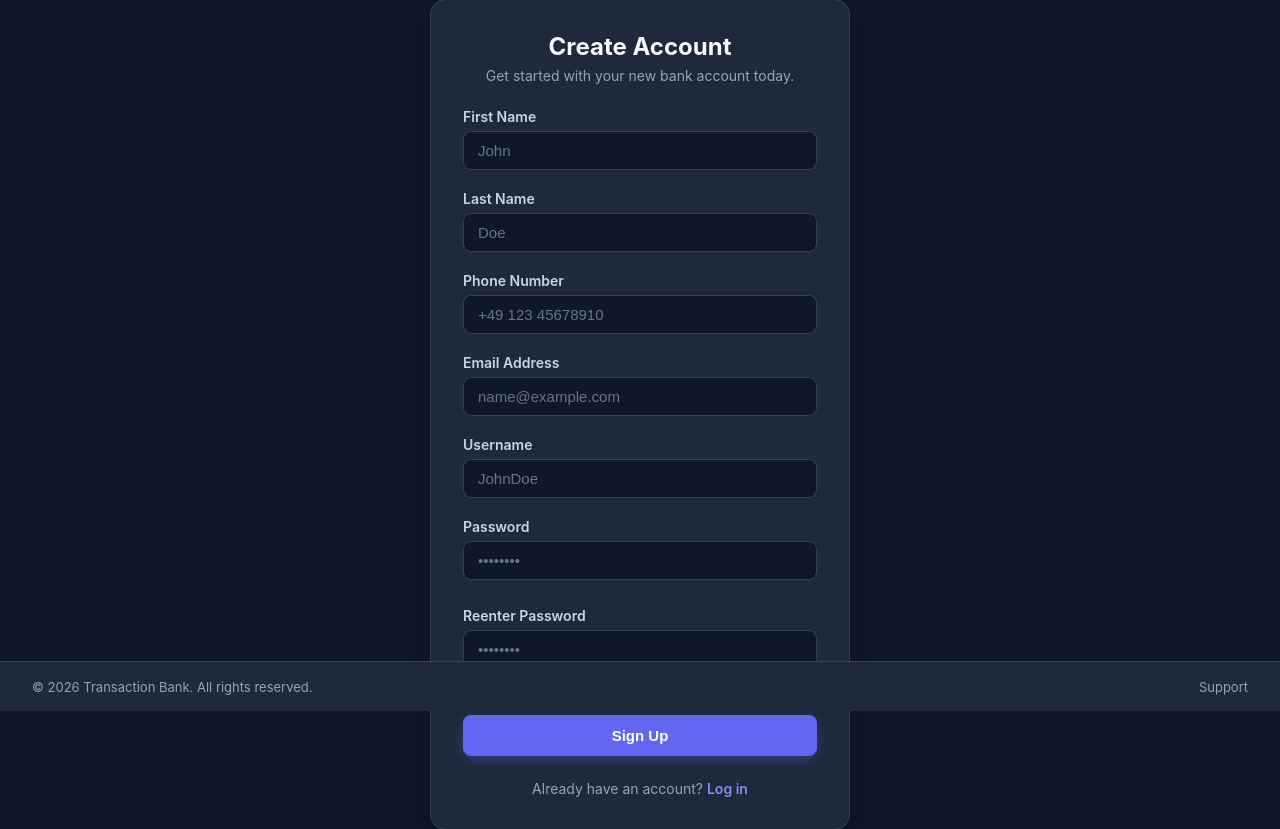
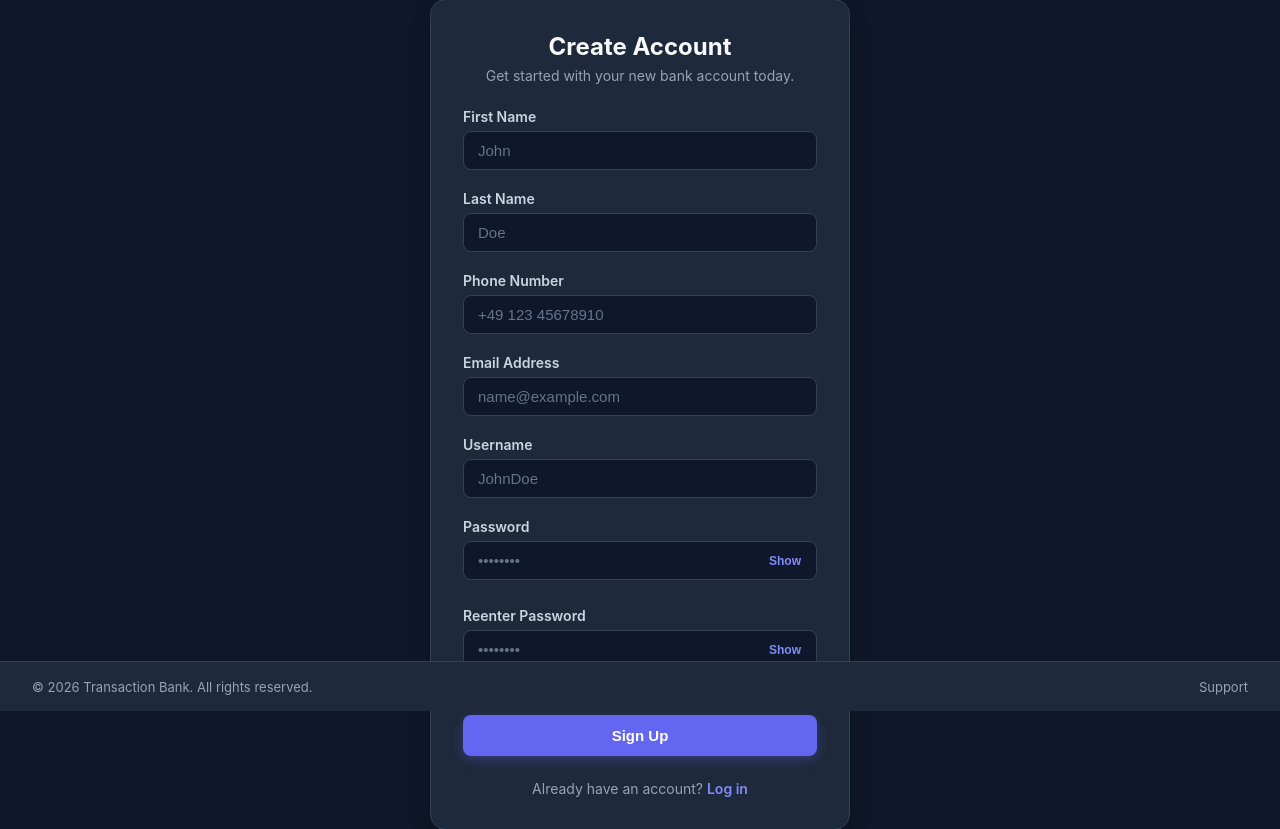
Before and after one commit to bardiaghiaszade/financial-platform, a Flask app: page /signup in a window 1280 px wide. Shown: the part 89-918 px from the top of the page. Run offline with Flask 3, Linux system fonts and the light colour scheme.

Commit message:
password container and toggle part added

```diff
--- a/static/style.css
+++ b/static/style.css
@@ -175,7 +175,35 @@
   color: #16a34a;
 }
 
+.password-container {
+  position: relative;
+  width: 100%;
+}
 
+.password-container input {
+  padding-right: 60px;
+}
+
+.password-toggle {
+  position: absolute;
+  right: 12px;
+  top: 50%;
+  transform: translateY(-50%);
+
+  border: none;
+  background: transparent;
+
+  color: #818cf8;
+  font-size: 12px;
+  font-weight: 600;
+
+  cursor: pointer;
+  padding: 4px;
+}
+
+.password-toggle:hover {
+  color: #a5b4fc;
+}
 
    label {
      font-size: 14px;
--- a/templates/login.html
+++ b/templates/login.html
@@ -39,7 +39,9 @@
                 <div class="form-header">
                     <label for="password">Password</label>
                     <a href="{{ url_for('forgot_password') }}" class="forgot-link">Forgot password?</a>
+
                 </div>
+                <div class="password-container">
                     <input
                         type="password"
                         id="password"
@@ -48,6 +50,9 @@
                         required
                         autocomplete="current-password"
                     >
+                    <button type="button" class="password-toggle">
+                        Show
+                    </button>
                 </div>
 
             <button type="submit" class="btn">Log In</button>
--- a/templates/signup.html
+++ b/templates/signup.html
@@ -91,6 +91,7 @@
             <!-- Password part -->
             <div class="form-group">
                 <label for="password">Password</label>
+                <div class="password-container">
                     <input
                         type="password"
                         id="password"
@@ -99,12 +100,17 @@
                         required
                         autocomplete="new-password"
                     >
+                    <button type="button" class="password-toggle">
+                        Show
+                    </button>
+                </div>
                 <div id="passwordStrength" class="password-strength"></div>
             </div>
 
 
             <div class="form-group">
                 <label for="password">Reenter Password</label>
+                <div class="password-container">
                     <input
                         type="password"
                         id="passwordR"
@@ -113,6 +119,10 @@
                         required
                         autocomplete="new-password"
                     >
+                    <button type="button" class="password-toggle">
+                        Show
+                    </button>
+                </div>
             </div>
 
             <p id="passwordError" class="form-error"></p>
```
Lines whose indentation alone changed are shown as unchanged.
